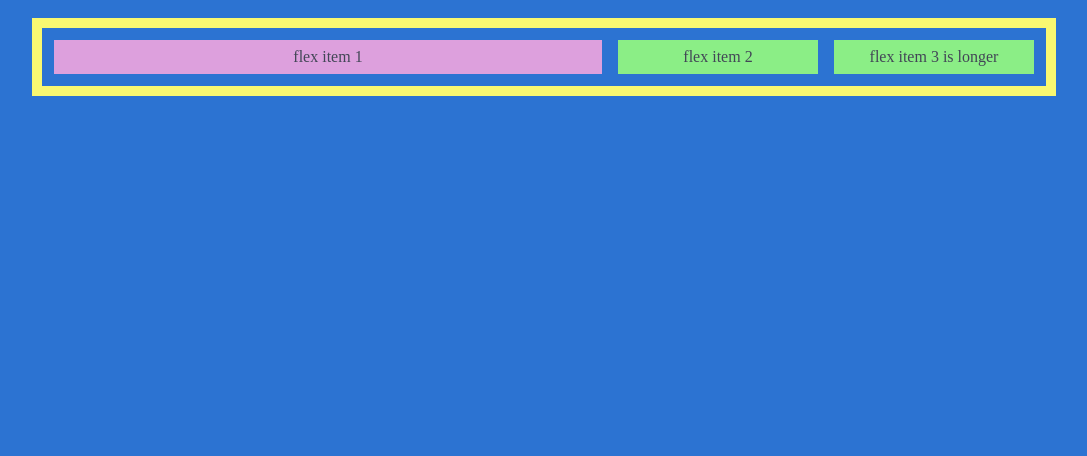
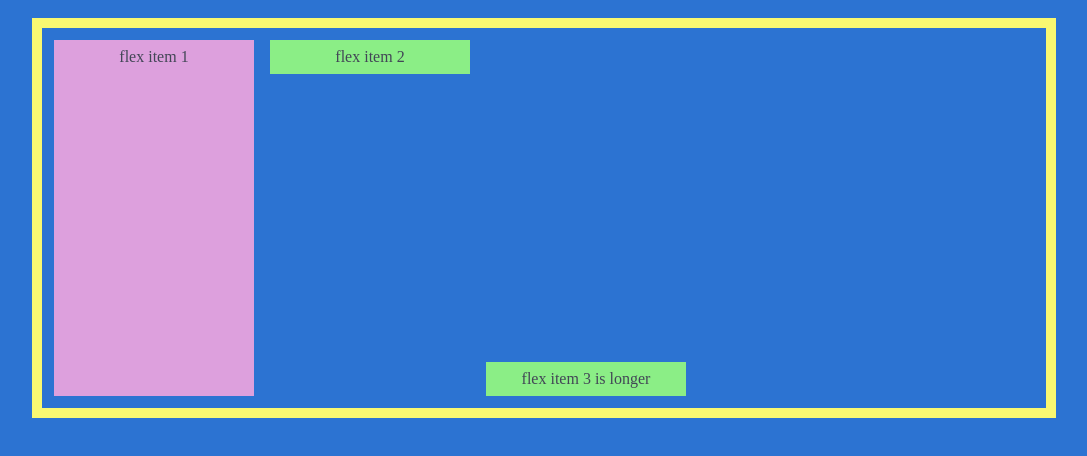
Before and after one commit to kysofi/Scrimba, a plain HTML site: page flexbox/index.html in a window 1280 px wide. Shown: the part 40-496 px from the top of the page, without its empty margins (96-1183 px from the left). Drawn offline with Linux system fonts and the light colour scheme.

Commit message:
flex-self

```diff
--- a/flexbox/styles.css
+++ b/flexbox/styles.css
@@ -14,14 +14,10 @@ body {
     padding: .25em;
 
     display: flex;
-    flex-direction: column;
+    align-items: flex-start;
+    height: 50vh;
 }
 
-@media(min-width: 600px){
-    .flex-container{
-        flex-direction: row;
-    }
-}
 .flex-item {
     background: #8BEE86;
     margin: .5em;
@@ -29,23 +25,11 @@ body {
     color: #424656;
 
     width: 200px;
-
 }
 
 .flex-item-1 {
     background: plum;
-    /* flex: grow shrink basis */
-    flex: 0 1 400px;
-    /* basis = auto, it's going to look for a width:200px */
-    flex: 1 0;
-    /* grow: 1, flex-basis: 0 */
-    flex: 400px;
-    /* flex basis  */
-    flex: 0 1 auto;
-    /* simply a default */
-    flex: auto;
-    /* same as flex: 1 1 auto */
-
+    align-self: stretch;
 }
 
 .flex-item-2 {
@@ -53,5 +37,5 @@ body {
 }
 
 .flex-item-3 {
-
+    align-self: flex-end;
 }
```
